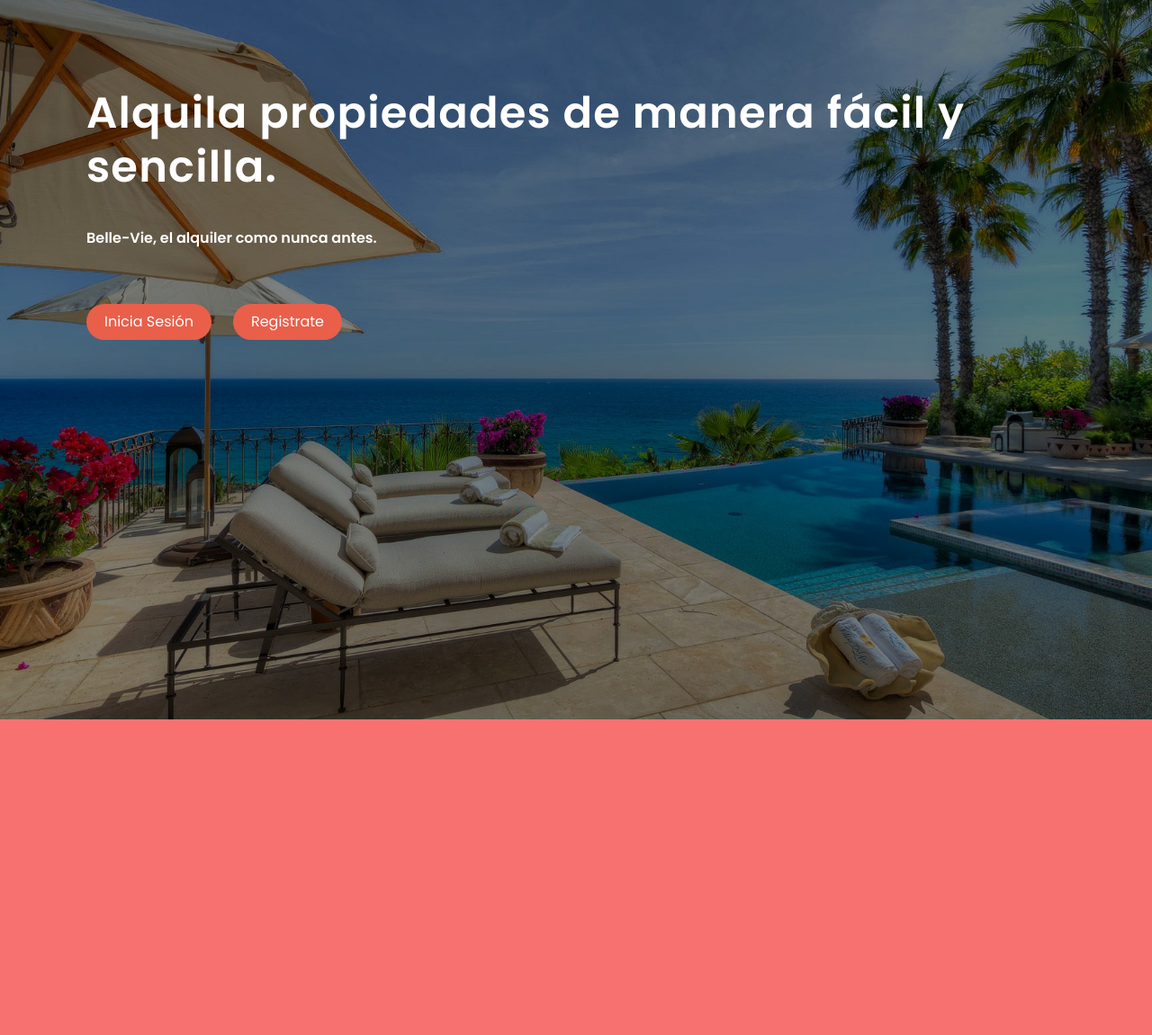
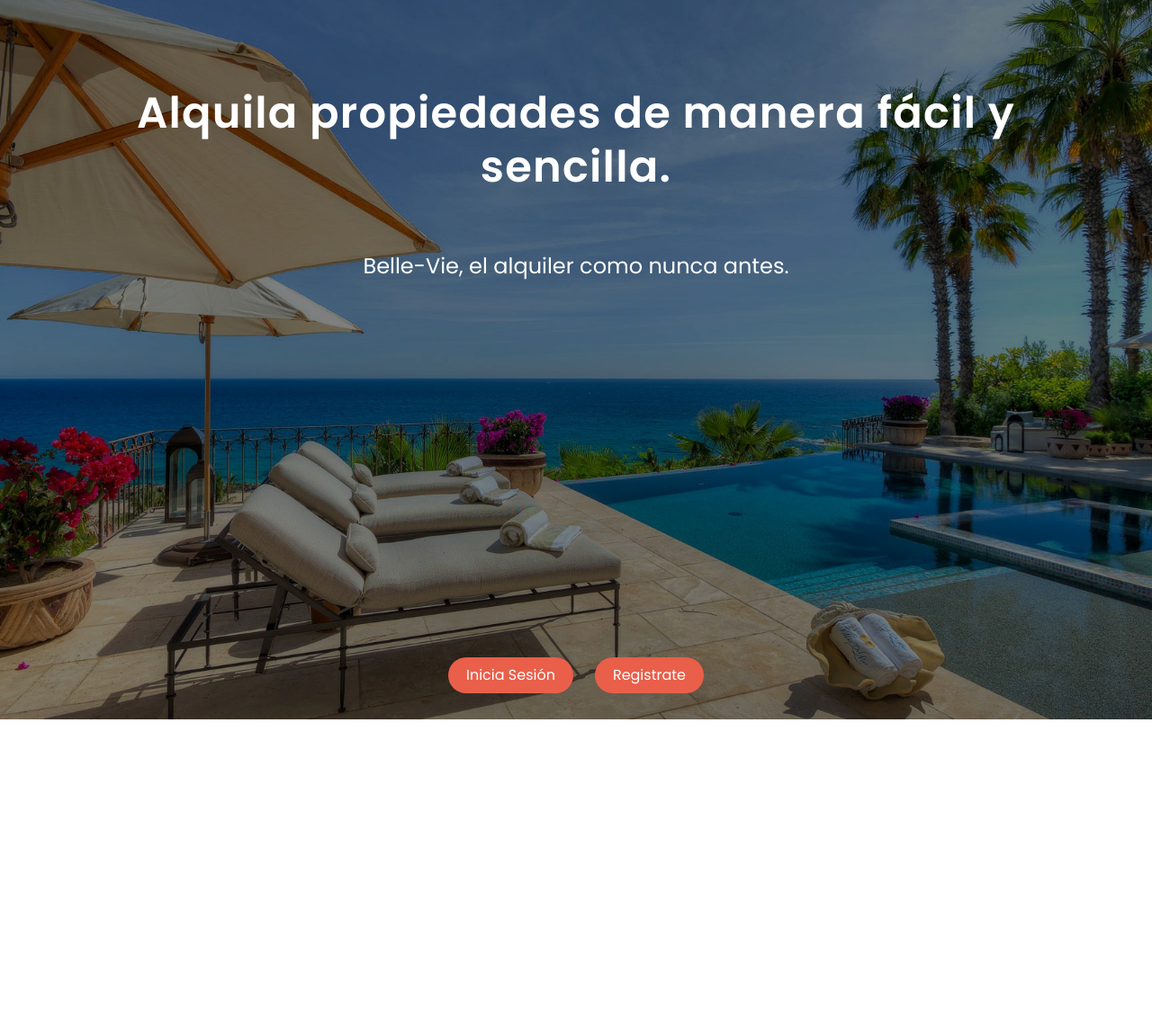
Before and after one commit to yAeroo/Belle-Vie, a Laravel app: template resources/views/homepage.blade.php in a window 1280 px wide. Shown: the part 80-1231 px from the top of the page at 90% size. Before the commit the page ends 880 px from the top, so only its background shows below. Run offline with Laravel 10, Linux system fonts and the light colour scheme; the template is opened without the code that fills it, so the values that code supplies are empty; style sheets or scripts are compiled from the project's sources; some libraries are stand-ins or nearby versions.

Commit message:
Homepage Centrada Modificaciones

```diff
--- a/resources/views/homepage.blade.php
+++ b/resources/views/homepage.blade.php
@@ -26,23 +26,34 @@
 <body class="font-[Poppins] h-screen">
     <x-navbarAuth></x-navbarAuth>
 
-    <section class="bg-[url('{{asset("/img/Rancho3_darked.jpg")}}')]  bg-cover bg-center h-screen py-4 md:px-24 px-4">
+    <section class="bg-[url('{{asset("/img/Rancho3_darked.jpg")}}')] bg-cover bg-center h-screen py-4 md:px-24 px-4 content-center text-center">
 
 
-            <div class='flex md:flex-row flex-col gap-5 pt-20 text-align-center'>
+            <div class='flex md:flex-row flex-col gap-5 my-14 justify-items-center'>
                 <div class='flex-1'>
-                    <h1 class='text-base md:text-5xl text-white font-semibold tracking-wide md:leading-tight
+                    <br>
+                    <h1 class='text-5xl text-white font-semibold tracking-wide md:leading-tight
                     leading-snug'>Alquila propiedades de manera fácil y sencilla.</h1>
-                    <p class='text-terc text-white font-semibold md:w-2/3 md:py-4 py-2 my-5 leading-relaxed'>
+                    <br>
+                    <p class='text-white text-2xl md:py-4 py-2 my-5 leading-relaxed text-center'>
                         Belle-Vie, el alquiler como nunca antes.
                     </p>
-                    <br />
-                    <div class='flex md:gap-4 gap-2 flex-wrap'>
+
+                    <div class="flex flex-col items-center justify-center h-screen">
                         <ul class="flex gap-6">
-                            <li> <a href=""><button class="text-white border-6 rounded-full px-5 py-2 bg-[#e95f4a]">Inicia Sesión</button></a> </li>
-                            <li> <a href=""><button class="text-white border-6 rounded-full px-5 py-2 bg-[#e95f4a]">Registrate</button></a> </li>
+                          <li>
+                            <a href="">
+                              <button class="text-white border-6 rounded-full px-5 py-2 bg-[#e95f4a]">Inicia Sesión</button>
+                            </a>
+                          </li>
+                          <li>
+                            <a href="">
+                              <button class="text-white border-6 rounded-full px-5 py-2 bg-[#e95f4a]">Registrate</button>
+                            </a>
+                          </li>
                         </ul>
-                    </div>
+                      </div>
+
                 </div>
                 {{-- <div class='flex-1 flex justify-center py-1'>
                     <img src={{asset("/img/Rancho2.jpg")}} alt="hero" class='h-3/5'/>
```
